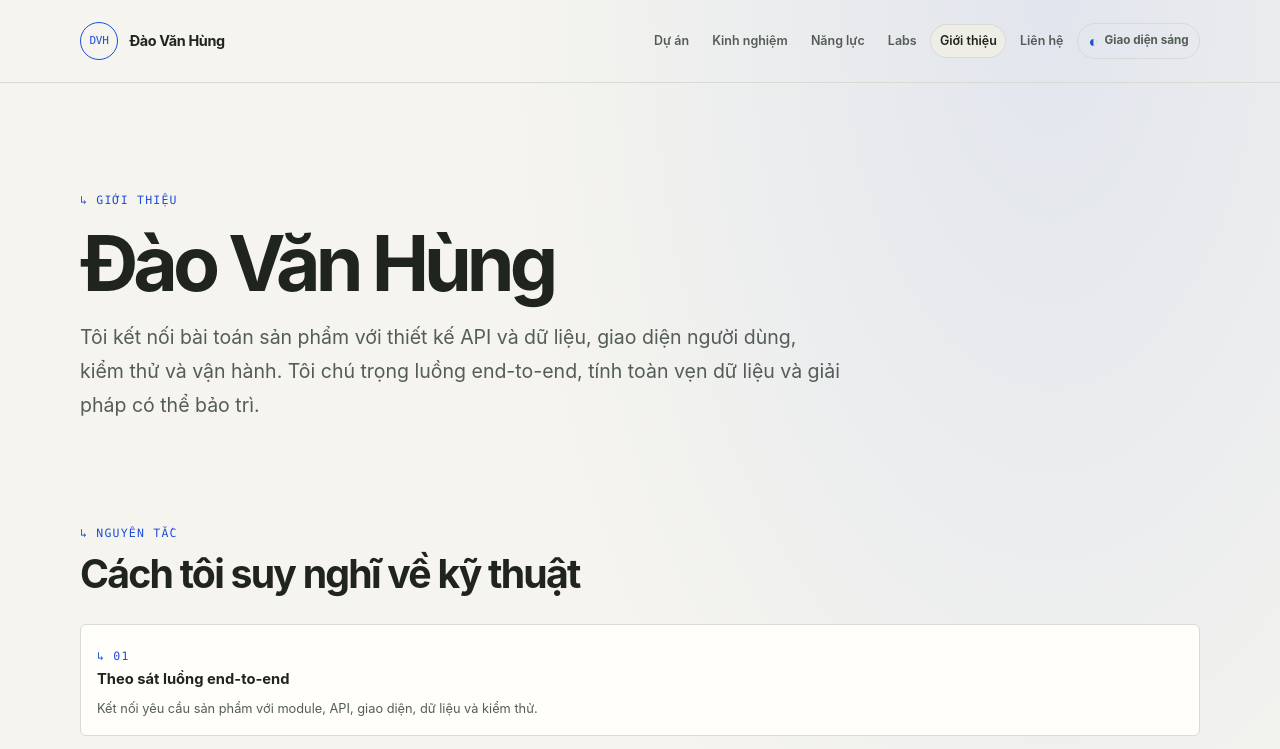
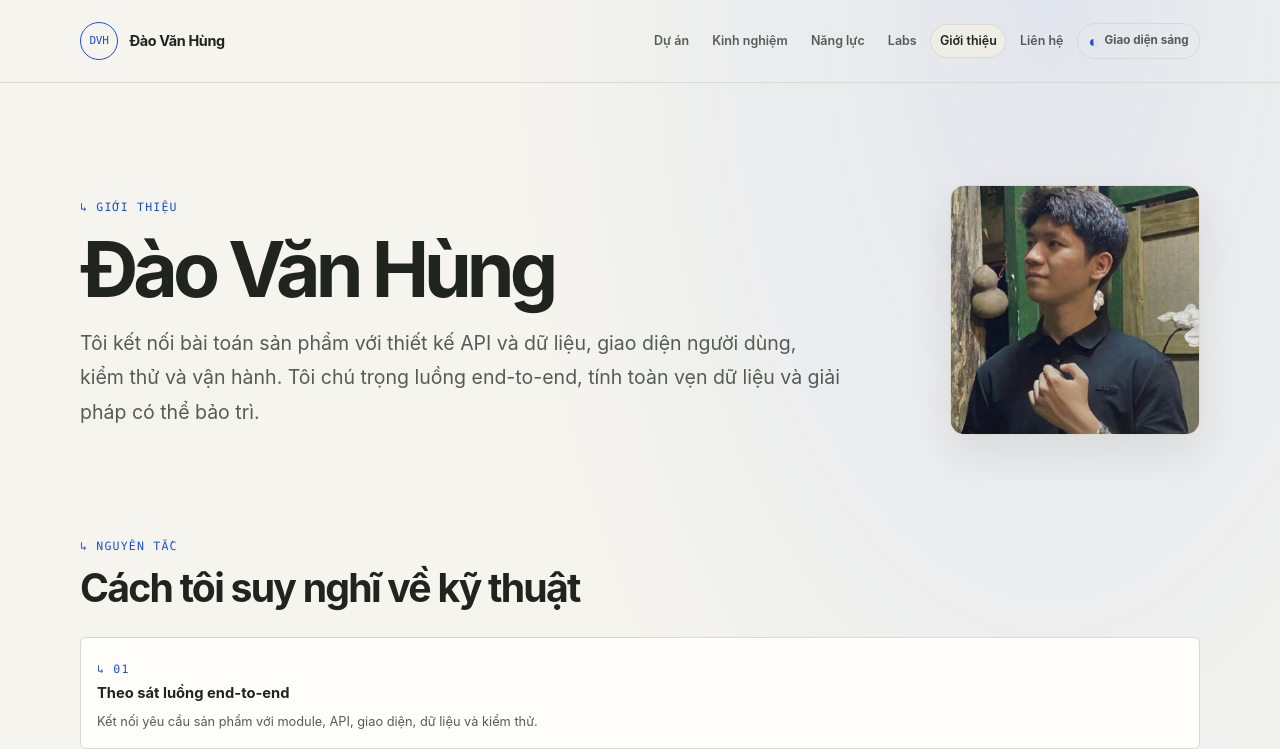
Before and after one commit to daovanhung-dev/portfolio, an Astro site: page /portfolio/about in a window 1280 px wide. Shown: the top 749 px of the page. Built offline with nearby package versions, Linux system fonts and the light colour scheme; Astro itself is replaced by a stand-in of ours.

Commit message:
feat: add profile photo to portfolio

```diff
--- a/src/pages/about.astro
+++ b/src/pages/about.astro
@@ -1,6 +1,7 @@
 ---
 import { getCollection } from 'astro:content';
 import SiteLayout from '../components/SiteLayout.astro';
+import { siteAsset } from '../utils/paths';
 
 const [profiles, educationRecords] = await Promise.all([
   getCollection('profile'),
@@ -12,10 +13,23 @@ const education = educationRecords[0].data;
 
 <SiteLayout title="Giới thiệu — Đào Văn Hùng" description="Tìm hiểu về Đào Văn Hùng, kỹ sư phần mềm tập trung vào backend, ứng dụng di động và thiết kế hệ thống.">
   <div class="page-shell">
-    <header class="page-intro">
-      <span class="eyebrow">Giới thiệu</span>
-      <h1 class="page-title">{profile.name}</h1>
-      <p class="page-lede">{profile.summary}</p>
+    <header class="page-intro page-intro--profile">
+      <div class="page-intro__content">
+        <span class="eyebrow">Giới thiệu</span>
+        <h1 class="page-title">{profile.name}</h1>
+        <p class="page-lede">{profile.summary}</p>
+      </div>
+      <div class="profile-portrait-frame profile-portrait--about">
+        <img
+          class="profile-portrait"
+          src={siteAsset('AVT.jpg')}
+          alt="Chân dung Đào Văn Hùng"
+          width="960"
+          height="958"
+          loading="lazy"
+          decoding="async"
+        />
+      </div>
     </header>
     <section class="section section--compact">
       <div class="section-heading">
--- a/src/styles/global.css
+++ b/src/styles/global.css
@@ -148,6 +148,32 @@ main {
 main { min-height: 72vh; }
 .page-shell { padding-block: clamp(3.5rem, 8vw, 7rem); }
 .page-intro { max-width: 760px; margin-bottom: 3rem; }
+.page-intro--profile {
+  display: grid;
+  grid-template-columns: minmax(0, 1fr) minmax(180px, 250px);
+  align-items: center;
+  gap: clamp(2rem, 6vw, 5rem);
+  max-width: none;
+}
+.page-intro__content { max-width: 760px; }
+.profile-portrait-frame {
+  aspect-ratio: 1;
+  overflow: hidden;
+  border: 1px solid var(--line);
+  border-radius: 14px;
+  box-shadow: var(--shadow);
+}
+.profile-portrait {
+  display: block;
+  width: 100%;
+  height: 100%;
+  aspect-ratio: 1;
+  object-fit: cover;
+  transform: scale(1.35);
+  transform-origin: 50% 14%;
+}
+.hero__portrait { width: 136px; height: 136px; margin-bottom: 1.25rem; }
+.profile-portrait--about { width: 100%; max-width: 250px; aspect-ratio: 1; }
 .eyebrow,
 .eyebrow-link {
   display: inline-block;
@@ -396,6 +422,8 @@ main { min-height: 72vh; }
   .primary-nav__link { padding: .42rem .5rem; }
   .hero { grid-template-columns: minmax(0, 1fr); gap: 2rem; }
   .hero__aside { max-width: 520px; padding: 1rem 0 0; border-left: 0; border-top: 1px solid var(--line); }
+  .page-intro--profile { grid-template-columns: minmax(0, 1fr) 190px; gap: 1.5rem; }
+  .profile-portrait--about { max-width: 190px; }
   .case-layout { grid-template-columns: minmax(0,1fr); }
   .case-toc { position: static; order: 0; }
   .detail-body { grid-template-columns: minmax(0,1fr); }
@@ -410,6 +438,8 @@ main { min-height: 72vh; }
   .primary-nav__link { text-align: center; font-size: .72rem; }
   .theme-toggle { justify-content: center; grid-column: 2 / 4; }
   .page-shell { padding-block: 3rem; }
+  .page-intro--profile { grid-template-columns: minmax(0, 1fr); }
+  .profile-portrait--about { width: min(100%, 220px); max-width: 220px; }
   .hero { padding-block: 3.75rem 3.25rem; }
   .hero-title { font-size: clamp(2.65rem, 13vw, 4rem); }
   .hero__actions { align-items: stretch; flex-direction: column; }
```
Also changed, not shown: e2e/portfolio.spec.ts (+15 -0 lines), src/pages/index.astro (+13 -1 lines), docs/redesign/screenshots/desktop.png, docs/redesign/screenshots/mobile.png, public/AVT.jpg (added).
